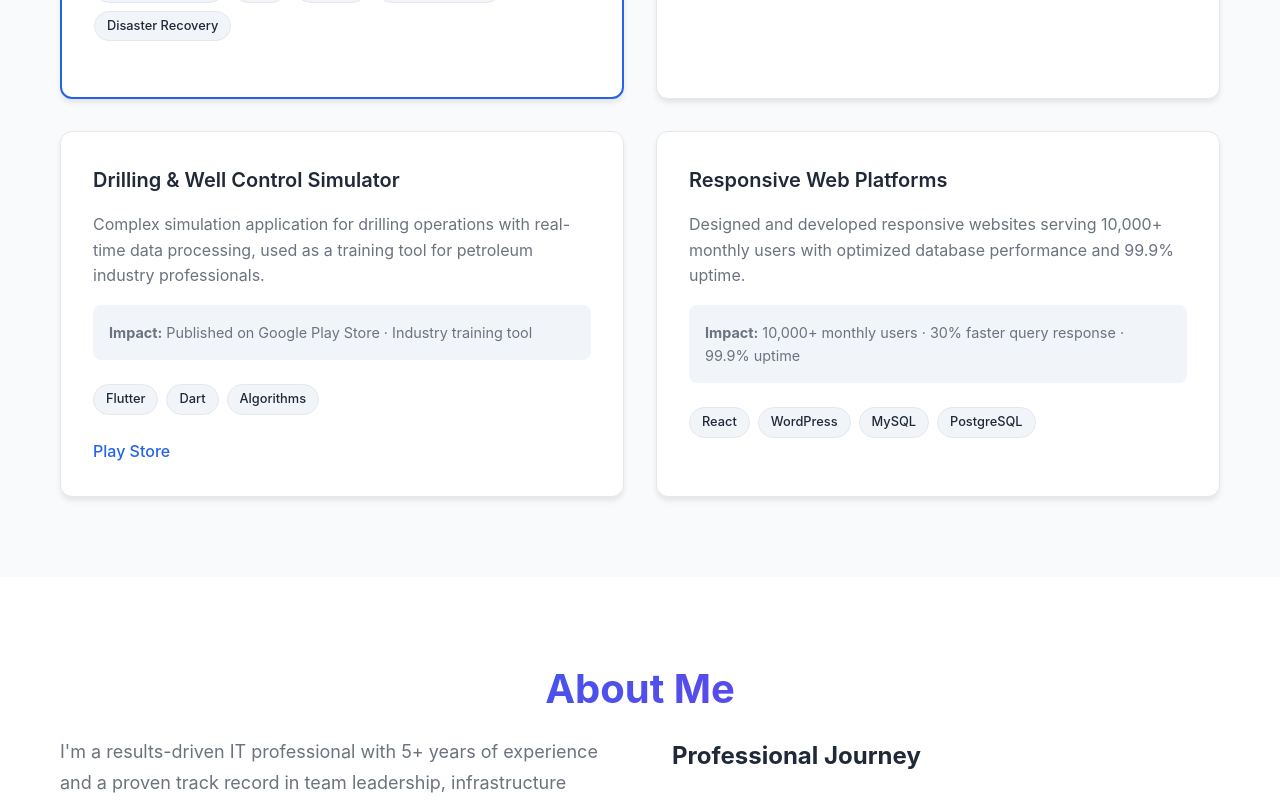
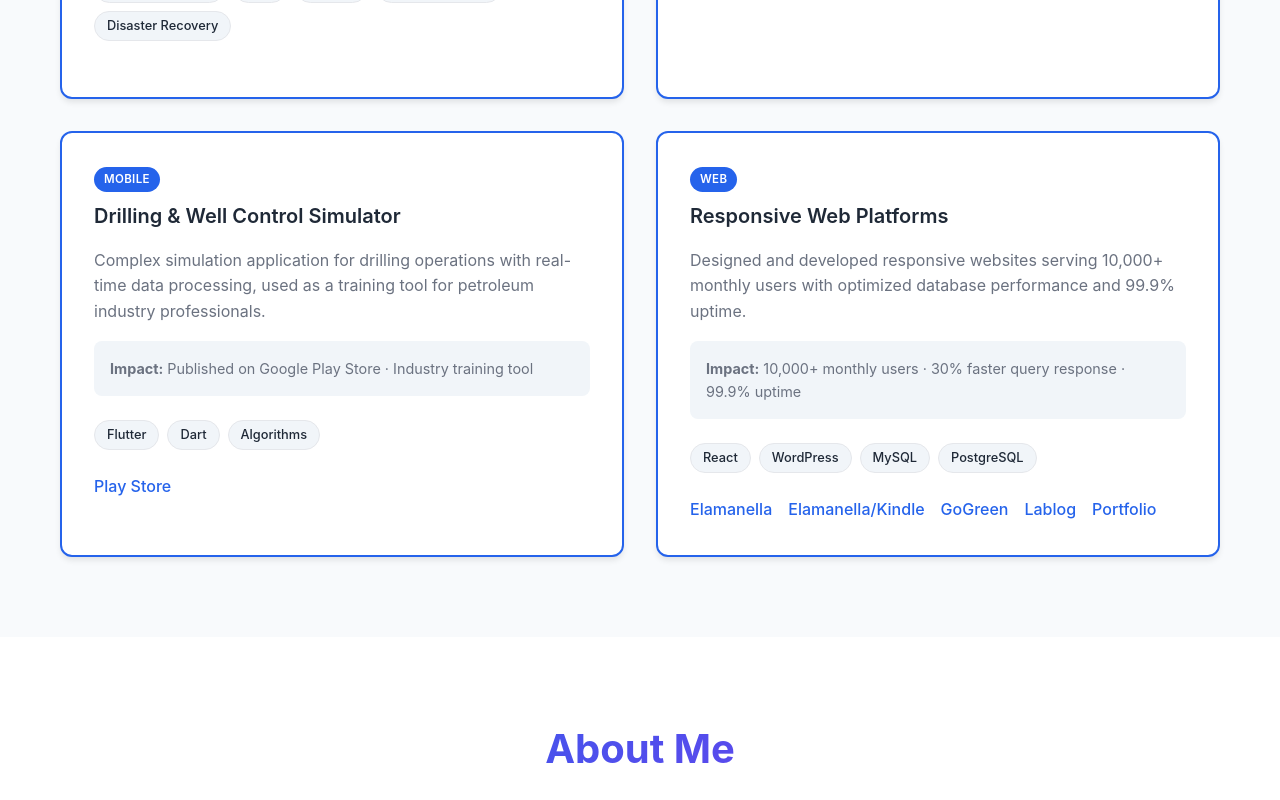
Before and after one commit to Benny-Gich/Portfolio, a React (Create React App) app: page / in a window 1280 px wide. Shown: the part 3340-4140 px from the top of the page. Built offline with nearby package versions, Linux system fonts and the light colour scheme.

Commit message:
feat: update About and Projects components with additional achievements and project links

```diff
--- a/src/components/About/About.js
+++ b/src/components/About/About.js
@@ -48,7 +48,8 @@ const About = () => {
             achievements: [
                 "Designed and developed responsive websites supporting 10,000+ monthly users with 99.9% uptime.",
                 "Optimized MySQL and PostgreSQL databases, reducing query response times by 30% and improving load speeds by 25%.",
-                "Maintained production websites, implementing security updates and performance enhancements."
+                "Maintained production websites, implementing security updates and performance enhancements.",
+                "Developed and maintained web applications such as elamanella.com, elamanella.com/kindle, gogreenwithnor.pantheonsite.io, and lablog.pantheonsite.io"
             ]
         }
     ];
--- a/src/components/Projects/Projects.js
+++ b/src/components/Projects/Projects.js
@@ -56,7 +56,14 @@ const featuredProjects = [
         description: "Designed and developed responsive websites serving 10,000+ monthly users with optimized database performance and 99.9% uptime.",
         tech: ["React", "WordPress", "MySQL", "PostgreSQL"],
         category: "web",
-        impact: "10,000+ monthly users · 30% faster query response · 99.9% uptime"
+        impact: "10,000+ monthly users · 30% faster query response · 99.9% uptime",
+        links: [
+            { label: "Elamanella", url: "https://elamanella.com" },
+            { label: "Elamanella/Kindle", url: "https://elamanella.com/kindle" },
+            { label: "GoGreen", url: "https://gogreenwithnor.pantheonsite.io" },
+            { label: "Lablog", url: "https://lablog.pantheonsite.io" },
+            { label: "Portfolio", url: "https://benjamingicecheportfolio.netlify.app/" }
+        ]
     }
 ];
 
@@ -101,15 +108,29 @@ const Projects = () => {
 
                 <div className="projects-grid">
                     {filteredProjects.map(project => (
-                        <div key={project.id} className={`project-card ${project.category === 'infrastructure' ? 'project-card--featured' : ''}`}>
+                        <div key={project.id} className={`project-card ${project.category !== 'all' ? 'project-card--featured' : ''}`}>
                             <div className="project-header">
                                 {project.category === 'infrastructure' && (
                                     <span className="project-badge">IT Infrastructure</span>
+                                )}
+                                {project.category === 'mobile' && (
+                                    <span className="project-badge">Mobile</span>
+                                )}
+                                {project.category === 'web' && (
+                                    <span className="project-badge">Web</span>
                                 )}
                                 <h3>{project.name}</h3>
                             </div>
 
                             <p className="project-description">{project.description}</p>
+
+                            {project.details && (
+                                <ul className="project-details">
+                                    {project.details.map((detail, i) => (
+                                        <li key={i}>{detail}</li>
+                                    ))}
+                                </ul>
+                            )}
 
                             {project.challenge && (
                                 <div className="project-challenge">
@@ -146,6 +167,11 @@ const Projects = () => {
                                         Live Demo
                                     </a>
                                 )}
+                                {project.links && project.links.map((link, i) => (
+                                    <a key={i} href={link.url} target="_blank" rel="noopener noreferrer" className="project-link">
+                                        {link.label}
+                                    </a>
+                                ))}
                             </div>
                         </div>
                     ))}
```
